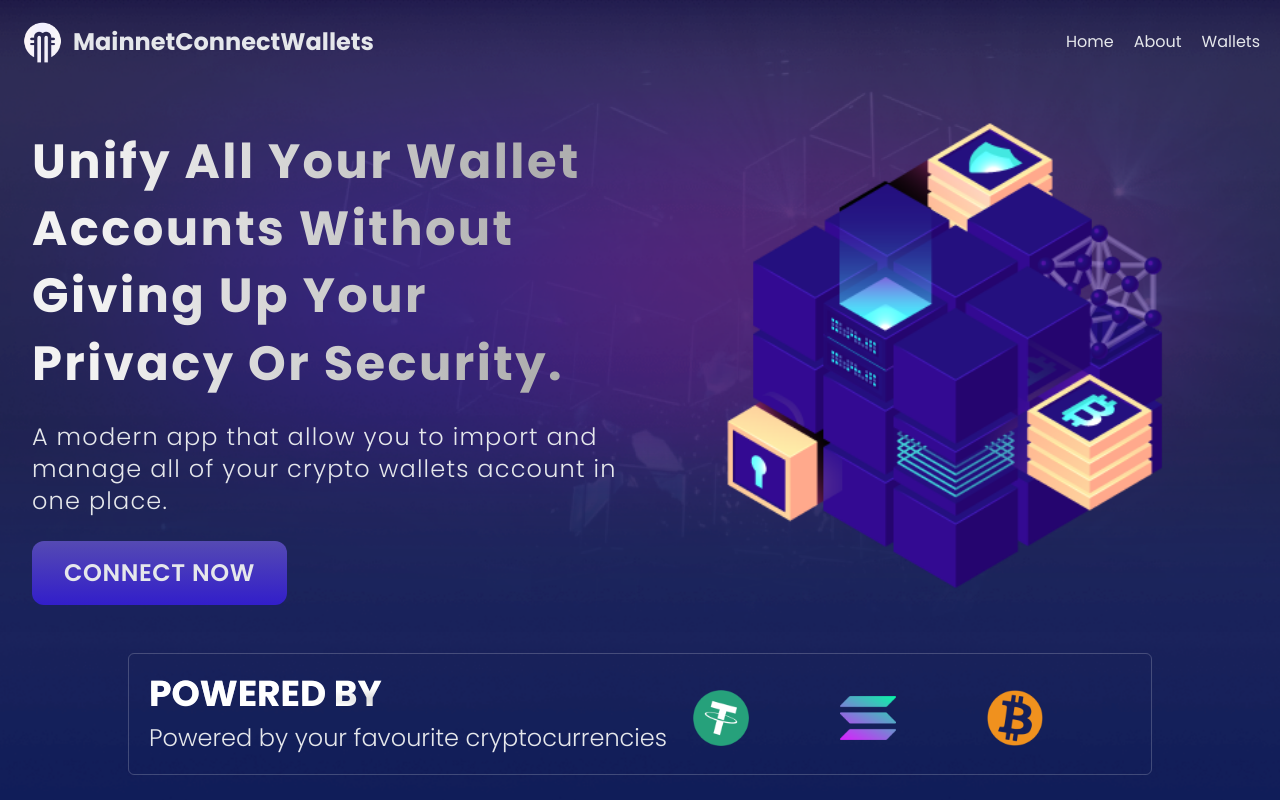
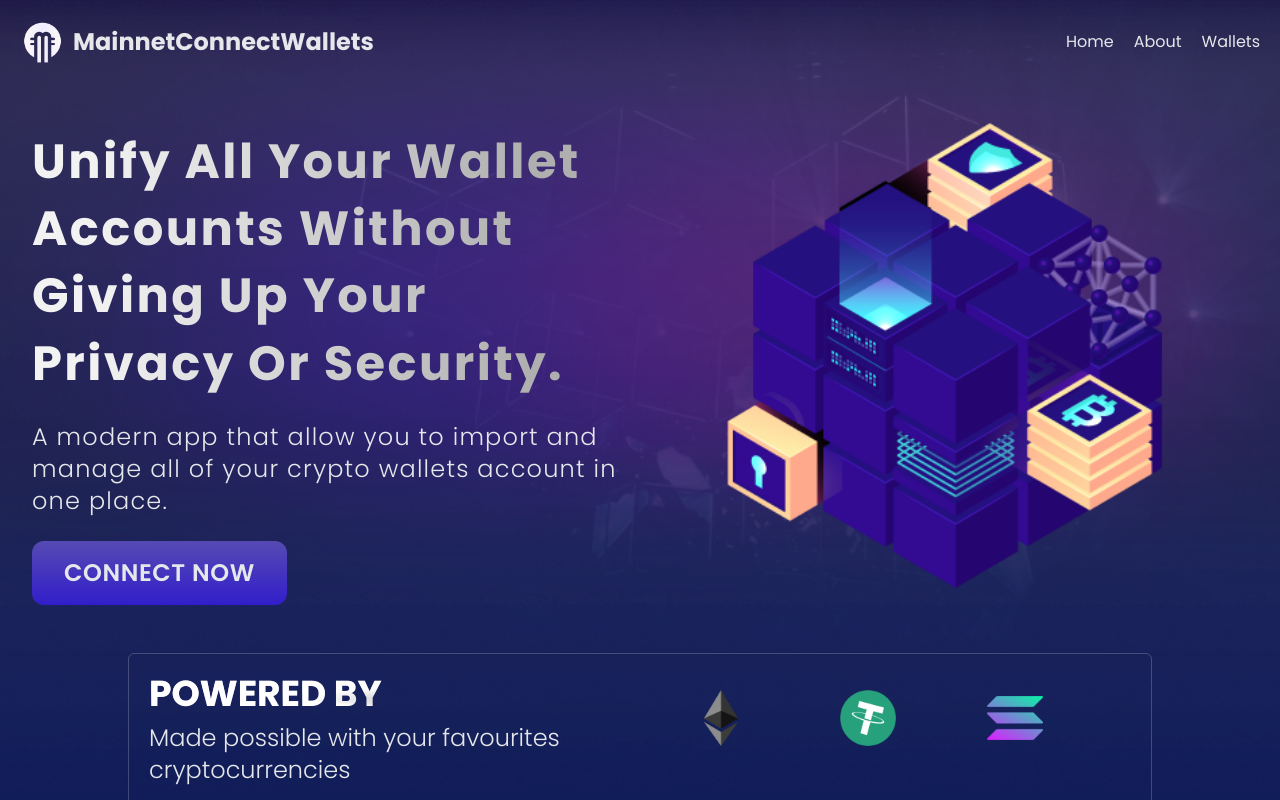
Before and after one commit to xarmzon/projectmainnet, a Next.js app: page / in a window 1280 px wide. Shown: the top 800 px of the page. Built offline with nearby package versions, Linux system fonts and the light colour scheme; no server answers; grey boxes are pictures that could not be loaded.

Commit message:
poweredby components

```diff
--- a/components/PoweredBy/index.tsx
+++ b/components/PoweredBy/index.tsx
@@ -8,13 +8,13 @@ import Image from 'next/image'
 
 const PoweredBy = () => {
   return (
-    <div className="mw-contents mt-5 flex  flex-col rounded-md border-[1px] border-white/20 py-2 sm:flex-row sm:p-5 md:flex-row">
+    <div className="mw-contents mx-auto mt-5 flex max-w-[90%]  flex-col rounded-md border-[1px] border-white/20 py-2 sm:flex-row sm:p-5 md:flex-row">
       <div className="text-center sm:w-[60%] sm:flex-shrink-0 sm:text-left md:w-[55%]">
         <h3 className="text-gradient2 mb-2 text-sm font-bold sm:text-xl lg:text-3xl xl:text-4xl">
           POWERED BY
         </h3>
         <p className="font-roboto text-xs font-light sm:text-base lg:text-lg xl:text-2xl">
-          Powered by your favourite cryptocurrencies
+          Made possible with your favourites cryptocurrencies
         </p>
       </div>
       <div className="mt-4 overflow-hidden pl-7 sm:w-[40%] sm:pl-1 md:w-[45%]">
```
